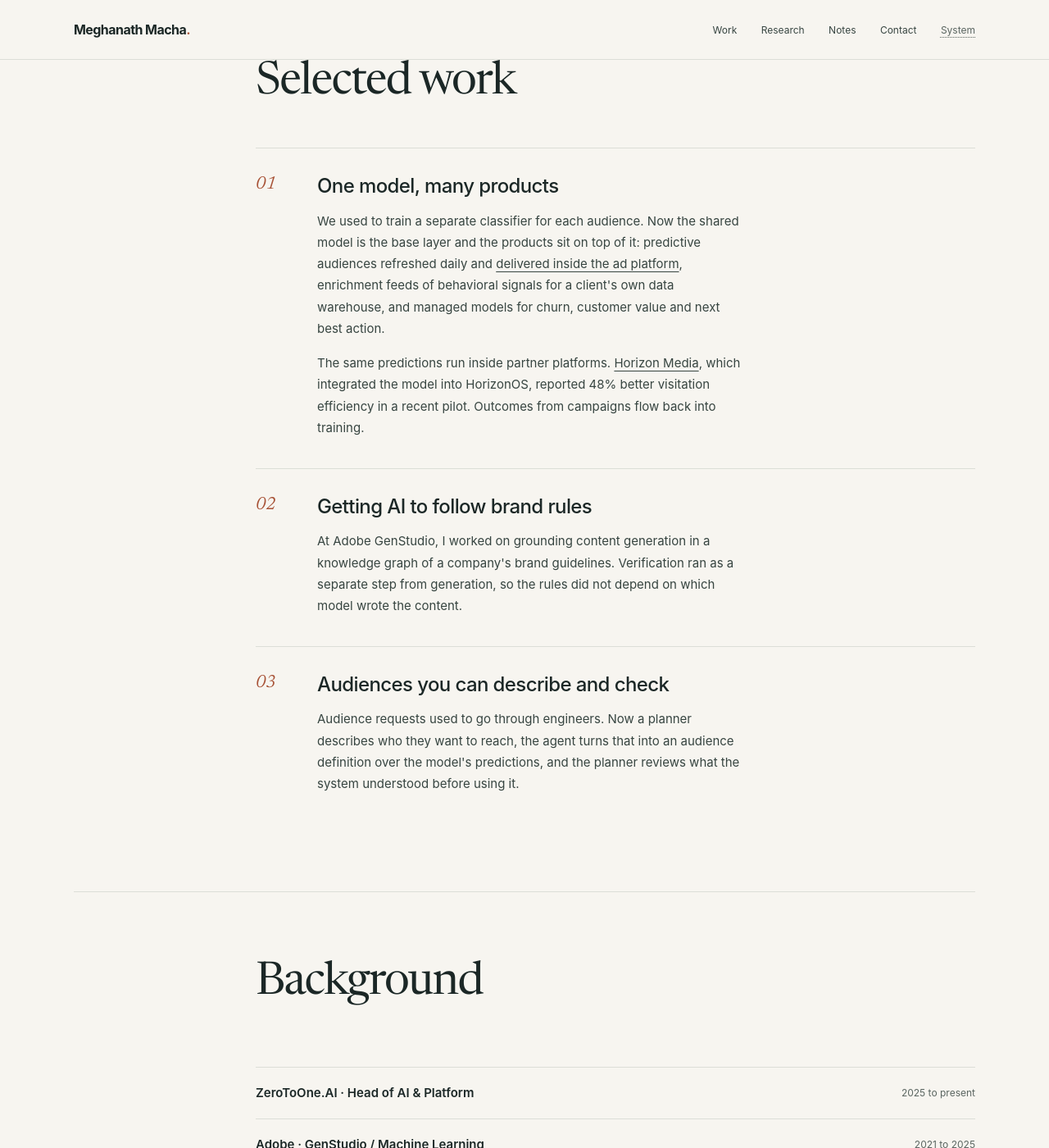
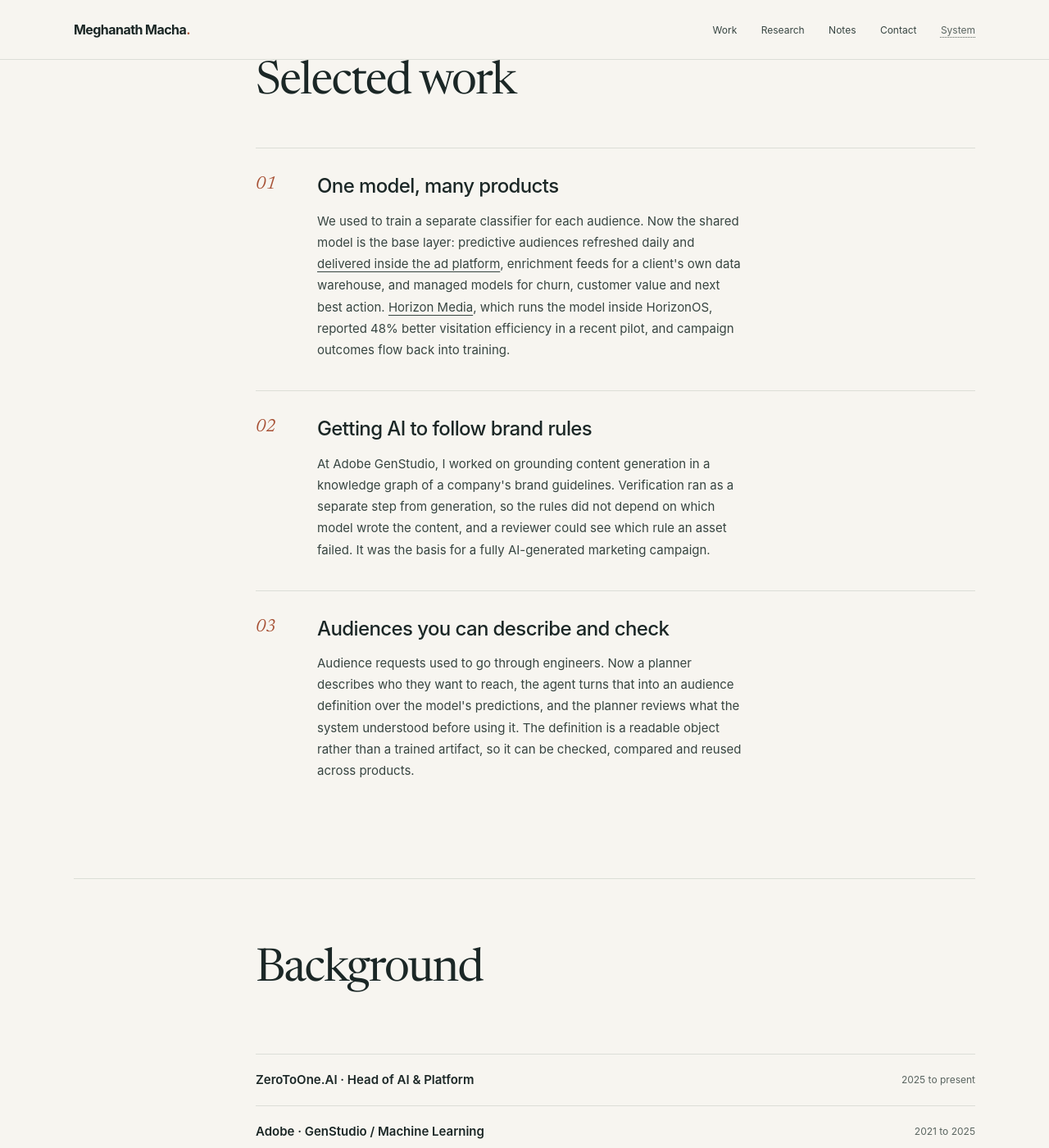
Before and after one commit to mmacha/mmacha.github.io, a Jekyll site: the page built from index.html, in a window 1280 px wide and 1400 px high, scrolled down 1467 px. Shown: the whole window at 82% size. Built offline with Jekyll 4.4.1, drawn with Linux system fonts in a browser that asks for light colours.

Commit message:
Balance the three work items
Co-Authored-By: Claude Fable 5.1 <noreply@anthropic.com>

```diff
--- a/index.html
+++ b/index.html
@@ -34,16 +34,15 @@ og_type: profile
     <div class="work-list">
       <article class="work-item"><div class="work-number">01</div><div>
         <h3>One model, many products</h3>
-        <p>We used to train a separate classifier for each audience. Now the shared model is the base layer and the products sit on top of it: predictive audiences refreshed daily and <a href="https://www.groundtruth.com/article/zerotoone-ai-dynamic-intent-prediction/" target="_blank" rel="noopener noreferrer">delivered inside the ad platform</a>, enrichment feeds of behavioral signals for a client's own data warehouse, and managed models for churn, customer value and next best action.</p>
-        <p>The same predictions run inside partner platforms. <a href="https://martech-pulse.com/text-interviews/horizon-media-evp-head-of-platform-partnerships-john-koenigsbergs-exclusive-interview-with-martech-pulse-on-predictive-ai/" target="_blank" rel="noopener noreferrer">Horizon Media</a>, which integrated the model into HorizonOS, reported 48% better visitation efficiency in a recent pilot. Outcomes from campaigns flow back into training.</p>
+        <p>We used to train a separate classifier for each audience. Now the shared model is the base layer: predictive audiences refreshed daily and <a href="https://www.groundtruth.com/article/zerotoone-ai-dynamic-intent-prediction/" target="_blank" rel="noopener noreferrer">delivered inside the ad platform</a>, enrichment feeds for a client's own data warehouse, and managed models for churn, customer value and next best action. <a href="https://martech-pulse.com/text-interviews/horizon-media-evp-head-of-platform-partnerships-john-koenigsbergs-exclusive-interview-with-martech-pulse-on-predictive-ai/" target="_blank" rel="noopener noreferrer">Horizon Media</a>, which runs the model inside HorizonOS, reported 48% better visitation efficiency in a recent pilot, and campaign outcomes flow back into training.</p>
       </div></article>
       <article class="work-item"><div class="work-number">02</div><div>
         <h3>Getting AI to follow brand rules</h3>
-        <p>At Adobe GenStudio, I worked on grounding content generation in a knowledge graph of a company's brand guidelines. Verification ran as a separate step from generation, so the rules did not depend on which model wrote the content.</p>
+        <p>At Adobe GenStudio, I worked on grounding content generation in a knowledge graph of a company's brand guidelines. Verification ran as a separate step from generation, so the rules did not depend on which model wrote the content, and a reviewer could see which rule an asset failed. It was the basis for a fully AI-generated marketing campaign.</p>
       </div></article>
       <article class="work-item"><div class="work-number">03</div><div>
         <h3>Audiences you can describe and check</h3>
-        <p>Audience requests used to go through engineers. Now a planner describes who they want to reach, the agent turns that into an audience definition over the model's predictions, and the planner reviews what the system understood before using it.</p>
+        <p>Audience requests used to go through engineers. Now a planner describes who they want to reach, the agent turns that into an audience definition over the model's predictions, and the planner reviews what the system understood before using it. The definition is a readable object rather than a trained artifact, so it can be checked, compared and reused across products.</p>
       </div></article>
     </div>
   </section>
```
